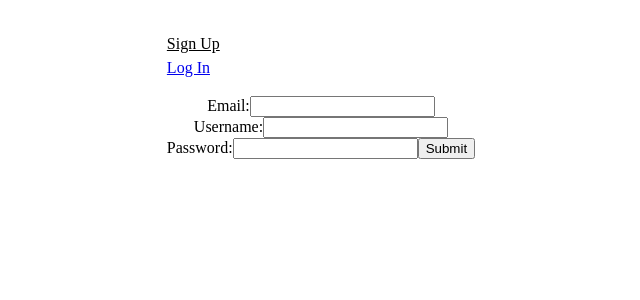
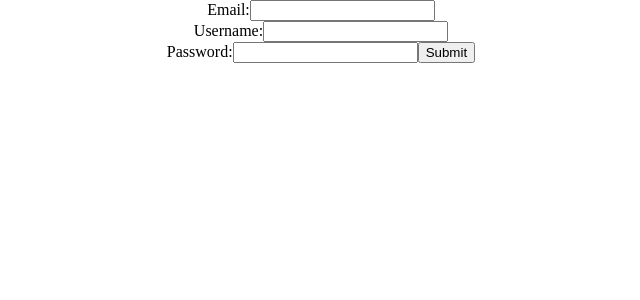
Before and after one commit to staten-island-tech/vue-supabase-project-matthew-and-maxim-and-nicole, a Vue app in the folder project/: page / in a window 1280 px wide. Shown: the top 300 px of the page, without its empty margins (319-959 px from the left). Built offline with nearby package versions, Linux system fonts and the light colour scheme.

Commit message:
Update App.vue

```diff
--- a/project/src/App.vue
+++ b/project/src/App.vue
@@ -4,8 +4,8 @@ import { RouterLink, RouterView } from 'vue-router'
 
 <template>
   <header>
-
-    <div class="wrapper">
+    <div v-for="item in items">
+      <ItemButton :value="item" @clicked="addItem(item)" />
 
       <nav>
         <RouterLink to="/">Sign Up</RouterLink>
```
